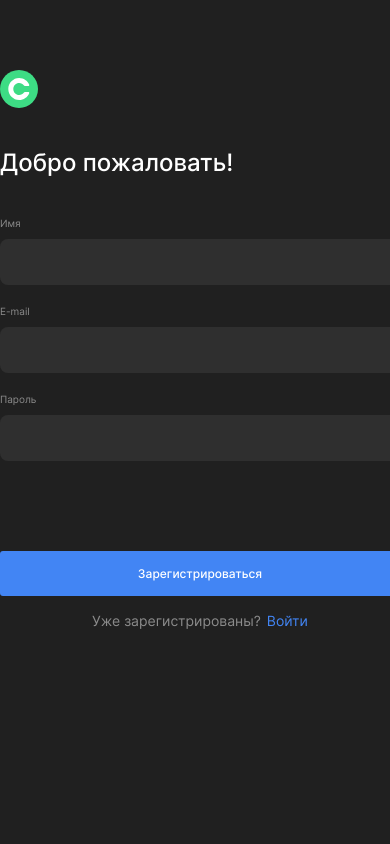
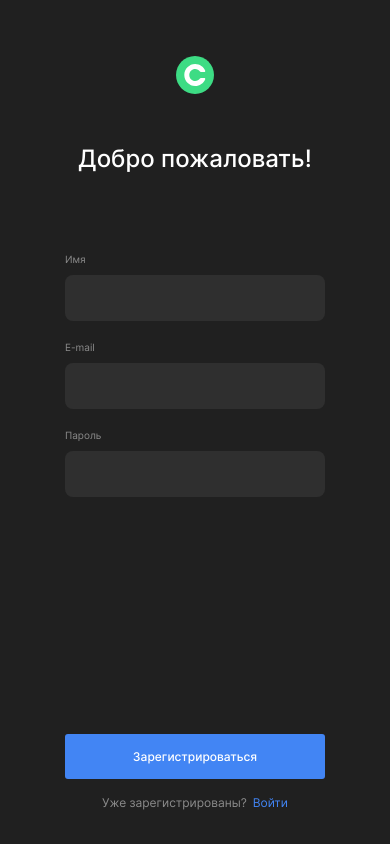
Before and after one commit to Denis-Deonis/movies-explorer-frontend, a React app: page /signup in a window 390 px wide. Built offline with nearby package versions, Linux system fonts and the light colour scheme.

Commit message:
chore: media queries in css

```diff
--- a/src/components/App/App.js
+++ b/src/components/App/App.js
@@ -15,7 +15,7 @@ function App() {
   const [currentUser, setCurrentUser] = useState({
     name: "Denis-Deonis",
     email: "test@mail.ru",
-    loggeIn: false,
+    loggeIn: true,
   });
 
   return (
--- a/src/components/AuthForm/AuthForm.css
+++ b/src/components/AuthForm/AuthForm.css
@@ -6,9 +6,9 @@
 }
 
 .auth-form__logo {
-  margin: 70px 0 40px 0;
-  width: 38px;
-  height: 38px;
+  margin: 4.375rem 0 2.5rem 0;
+  width:  2.375rem;
+  height: 2.375rem;
   background-color: inherit;
   border: none;
   background-image: url('../../images/logo.svg');
@@ -20,7 +20,7 @@
 }
 
 .auth-form__logo:hover {
-  background-size: 34px 34px;
+  background-size: 2.125rem 2.125rem;
 }
 
 .auth-form__logo:focus {
@@ -31,18 +31,19 @@
 .auth-form__title {
   margin: 0;
   padding: 0;
-  font-size: 24px;
+  font-size: 1.5rem;
   font-style: normal;
   font-weight: 500;
   line-height: normal;
 }
 
 .auth-form__form {
-  margin: 40px 0 0 0;
+  width: 100%;
+  height: 16.625rem;
+  margin: 2.5rem 0 0 0;
   display: flex;
   flex-direction: column;
-  gap: 20px;
-  width: 100%;
+  gap: 1.25rem;
 }
 
 .auth-form__box {
@@ -51,17 +52,17 @@
 }
 
 .auth-form__input-label {
-  font-size: 10px;
-  line-height: 12px;
+  font-size: .625rem;
+  line-height: .75rem;
   font-weight: 400;
   color: #8B8B8B;
 }
 
 .auth-form__input {
-  margin-top: 10px;
-  padding: 15px;
-  font-size: 13px;
-  line-height: 16px;
+  margin-top: .625rem;
+  padding: .9375rem;
+  font-size: .8125rem;
+  line-height: 1rem;
   font-weight: 400;
   background-color: #2F2F2F;
   color: #FFF;
@@ -80,11 +81,11 @@
 }
 
 .auth-form__submit {
-  margin-top: 90px;
+  margin-top: 4.3125rem;
   width: 100%;
-  height: 45px;
-  font-size: 12px;
-  line-height: 15px;
+  height: 2.8125rem;
+  font-size: .875rem;
+  line-height: .9375rem;
   font-weight: 500;
   border-radius: 3px;
   background: #4285F4;
@@ -101,10 +102,10 @@
 
 
 .auth-form__transition {
-  margin-top: 16px;
+  margin-top: 1rem;
   display: flex;
   justify-content: center;
-  gap: 6px;
+  gap: .375rem;
 }
 
 .auth-form__transition-text {
@@ -112,7 +113,7 @@
   user-select: none;
 
   color: #8B8B8B;
-  font-size: 14px;
+  font-size: .875rem;
   font-style: normal;
   font-weight: 400;
   line-height: normal;
@@ -122,7 +123,7 @@
   color: #4285F4;
   text-align: center;
 
-  font-size: 14px;
+  font-size: .875rem;
   font-style: normal;
   font-weight: 400;
   line-height: normal;
@@ -134,3 +135,41 @@
 .auth-form__transition-link:hover {
   opacity: .7;
 }
+
+
+@media (max-width: 1279px) {
+  .auth-form__logo {
+    margin-top: 14.5rem;
+  }
+}
+
+@media (max-width: 767px) {
+  .auth-form {
+    width: 20rem;
+    height: 96vh;
+  }
+  .auth-form__logo {
+    margin: 3.5rem auto 3.125rem;
+  }
+  .auth-form__title {
+    text-align: center;
+  }
+  .auth-form__form {
+    margin-top: 5rem;
+  }
+}
+
+@media (max-width: 420px) {
+  .auth-form {
+    width: 16.25rem;
+  }
+  .auth-form__submit {
+    font-size: .75rem;
+  }
+  .auth-form__transition-text {
+    font-size: .75rem;
+  }
+  .auth-form__transition-link {
+    font-size: .75rem;
+  }
+}
--- a/src/components/Header/Header.css
+++ b/src/components/Header/Header.css
@@ -1,10 +1,10 @@
 .header {
+  width: 95vw;
   display: flex;
   align-items: center;
   justify-content: space-between;
   margin: 0 auto;
   padding-top: 18px;
-  width: 1140px;
 }
 
 .header__logo {
@@ -80,19 +80,19 @@
 .header__overlay {
   position: absolute;
   top: 0;
-  left: 0;
-  width: 100%;
+  right: 0;
+  width: 70vw;
   height: 100vh;
   display: block;
-  background-color: rgba(0, 0, 0, .3);
   opacity: 0;
   visibility: hidden;
-  transition: opacity 0.4s ease-out;
+  transition: all 0.4s ease-out;
 }
 
 .header__overlay_active {
   opacity: 1;
   visibility: visible;
+  background: #202020;
 }
 
 .header__burger {
@@ -152,3 +152,19 @@
 .header__burger-inner_active::after {
   transform: translateY(-8px);
 }
+
+@media (min-width: 768px) {
+  .header {
+    width: 45.5rem;
+  }
+}
+
+@media (min-width: 1280px) {
+  .header {
+    width: 71.25rem;
+  }
+  .header__burger {
+    display: none;
+    visibility: hidden;
+  }
+}
--- a/src/components/Navigation/Navigation.css
+++ b/src/components/Navigation/Navigation.css
@@ -5,7 +5,7 @@
   top: 0;
   padding: 144px 0 48px 0;
   display: grid;
-  grid-template-rows: auto auto 1fr;
+  grid-template-rows: auto;
   align-items: center;
   gap: 24px;
   width: 100%;
@@ -28,6 +28,17 @@
   gap: 24px;
 }
 
+.navigation__item {
+  display: inline-block;
+  opacity: 1;
+  transition: all .2s ease-out;
+}
+
+.navigation__item:hover {
+  opacity: .7;
+  border-bottom: 2px solid #FFF;
+}
+
 .navigation__link {
   color: #fff;
 
@@ -38,13 +49,8 @@
 
   text-align: center;
   text-decoration: none;
-  opacity: 1;
-  transition: all .2s ease-out;
 }
 
-.navigation__link:hover {
-  opacity: .7;
-}
 
 .navigation__link_home {
   display: block;
@@ -78,7 +84,7 @@
 }
 
 /* брейкпоинт скрытия бокового меню */
-@media screen and (min-width: 992px) {
+@media (min-width: 1280px) {
   .navigation {
     position: relative;
     padding: 0;
--- a/src/components/Navigation/Navigation.jsx
+++ b/src/components/Navigation/Navigation.jsx
@@ -1,19 +1,21 @@
-import { Link } from 'react-router-dom';
+import { Link } from "react-router-dom";
 
 export default function Navigation({ isOpenBurger }) {
-  return(
-    <div className={`navigation ${isOpenBurger ? 'navigation_active' : ''}`}>
-      <Link to='/' className='navigation__link navigation__link_home'>
-        Главная
-      </Link>
-      <ul className='navigation__list'>
-        <li>
-          <Link to='/movies' className='navigation__link'>
+  return (
+    <div className={`navigation ${isOpenBurger ? "navigation_active" : ""}`}>
+      <ul className="navigation__list">
+        <li className="navigation__item">
+          <Link to="/" className="navigation__link navigation__link_home">
+            Главная
+          </Link>
+        </li>
+        <li className="navigation__item">
+          <Link to="/movies" className="navigation__link">
             Фильмы
           </Link>
         </li>
-        <li>
-          <Link to='/saved-movies' className='navigation__link'>
+        <li className="navigation__item">
+          <Link to="/saved-movies" className="navigation__link">
             Сохраненные фильмы
           </Link>
         </li>
@@ -22,5 +24,5 @@ export default function Navigation({ isOpenBurger }) {
         Аккаунт
       </Link>
     </div>
-  )
+  );
 }
--- a/src/components/Page404/Page404.css
+++ b/src/components/Page404/Page404.css
@@ -38,7 +38,7 @@
 }
 
 
-@media (max-width: 480px) {
+@media (max-width: 479px) {
 
   .page404__title {
     font-size: 5rem;
--- a/src/components/Profile/Profile.css
+++ b/src/components/Profile/Profile.css
@@ -115,3 +115,8 @@
 .profile__btn-exit:hover {
   opacity: .9;
 }
+
+
+@media (max-width: 767px) {
+
+}
```
